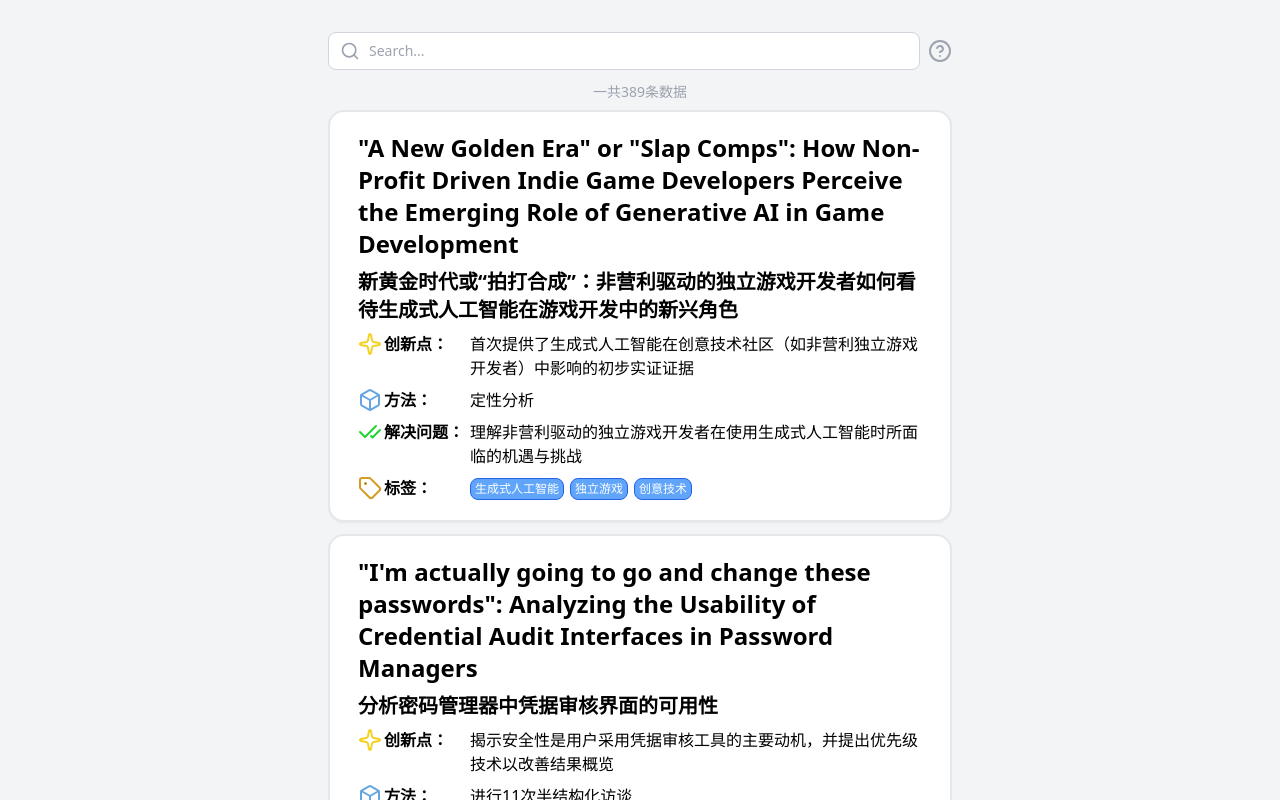
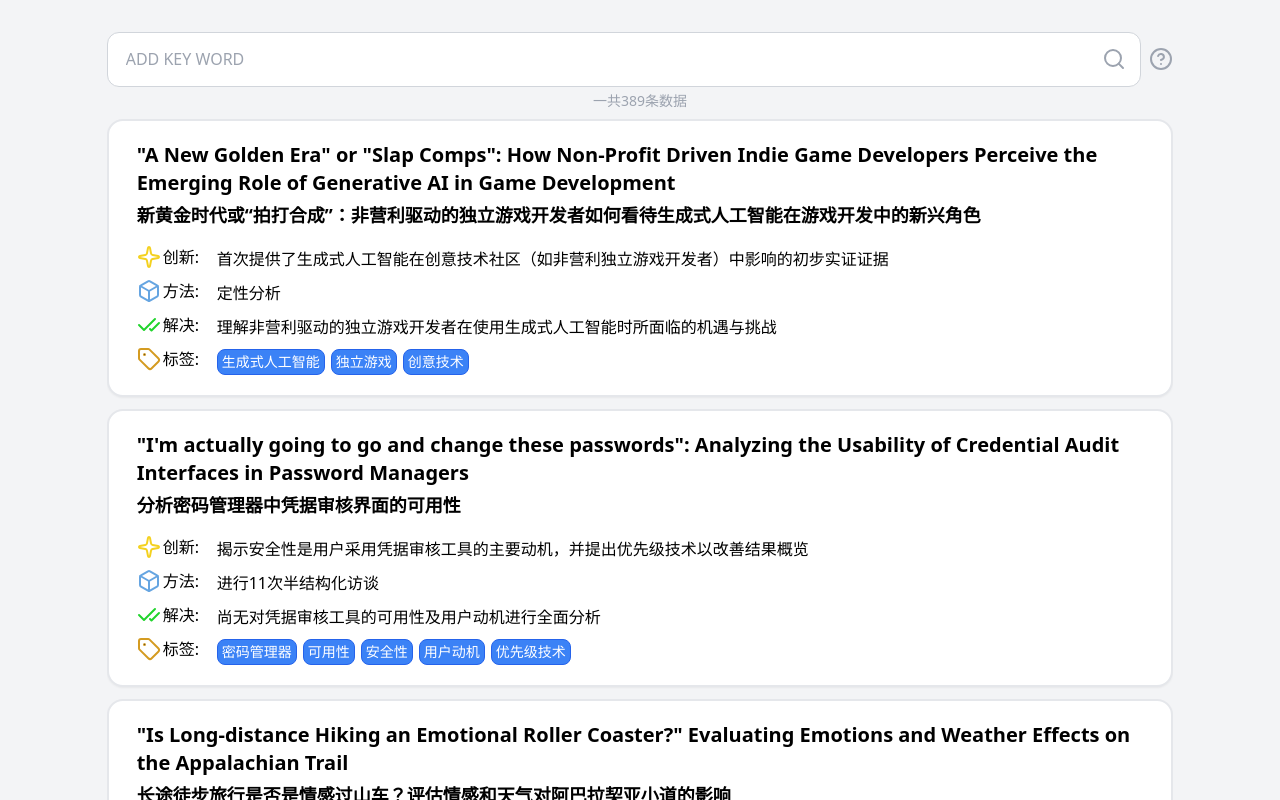
Before and after one commit to UzeG/HCIPaperLib, a Vue app: page /#/index in a window 1280 px wide. Built offline with nearby package versions, Linux system fonts and the light colour scheme; some icons are missing.

Commit message:
feat: search bubble ui

```diff
--- a/src/pages/IndexPage.vue
+++ b/src/pages/IndexPage.vue
@@ -1,24 +1,51 @@
 <template>
   <div class="page bg-gray-100">
-    <VGithubIcon url="https://github.com/UzeG/HCIPaperLib" />
+    <VGithubIcon url="https://github.com/UzeG/HCIPaperLib" class=" hidden lg:block" />
     <div class=" w-full h-full flex justify-center">
-      <div class=" w-fit">
-        <div class=" h-full py-2 px-2 w-[40rem] flex flex-col relative">
+      <div class=" h-full py-2 w-11/12 lg:w-5/6 flex flex-col relative">
         <!-- GitHub logo -->
         <!-- 搜索框 -->
-          <div class=" flex items-center">
-            <div class="relative flex-1 mr-2">
-              <input type="text" placeholder="Search..." v-model="userIpt" @keydown.enter="handleIptEnter"
-                class="w-full pl-10 pr-8 py-2 text-sm border rounded-lg focus:ring-2 focus:ring-blue-500 focus:border-blue-500 outline-none border-gray-300" />
-              <Search class="absolute left-3 top-1/2 -translate-y-1/2 w-5 h-5 text-gray-400 pointer-events-none" />
-              <X class="absolute right-3 top-1/2 -translate-y-1/2 w-4 h-4 text-gray-400 cursor-pointer"
-                @click="clearIpt" v-show="userIpt.length > 0" />
+        <div class=" w-full flex items-center relative">
+          <div class=" flex-1 relative mr-2 min-w-0">
+            <div
+              class=" w-full flex items-center border border-gray-300 bg-white transition-all pl-2.5 py-1.5 pr-3.5 rounded-xl focus-within:ring-2 gap-2">
+              <!--
+              常见布局技巧
+              min-w-0：限制它不会自动扩展超出父容器。
+              min-w-0 应该放在 需要收缩宽度的 flex 子元素（即 flex-item）上，而不是在父 flex 容器上。它的作用是限制子元素的最小宽度为 0，使其可以在父容器的空间范围内自由收缩。
+              -->
+              <div class=" flex-1 flex items-center focus-within:bg-gray-200 rounded-lg px-2 min-w-0">
+                <div ref="iptScrollBox" class=" flex-1 min-w-0 flex items-center overflow-auto">
+                  <!-- 关键词Bubble -->
+                  <div v-if="keyWords.length > 0" class=" flex gap-1 flex-nowrap pr-2 py-1.5">
+                    <div v-for="(kw, i) in keyWords "
+                      :class="` group px-2 py-0.5 ${curActiveKeyWordIndex == i ? 'bg-blue-400 text-blue-100' : 'bg-blue-100  border-blue-400 text-blue-400'} border rounded-lg relative`">
+                      <span>{{ kw }}</span>
+                      <X :size="14" @click="handleClickDeleteKeywordBubble(i)"
+                        class=" hidden group-hover:block cursor-pointer absolute z-[100] top-0 right-0 -translate-y-1/3 translate-x-1/3 p-[0.1rem] border border-red-500 bg-red-50 text-red-500 rounded-full" />
+                    </div>
+                  </div>
+                  <!-- 输入框 -->
+                  <input ref="userIpt" type="text" placeholder="ADD KEY WORD" v-model="userIptText"
+                    @keydown.enter="handleIptEnter" @keydown.backspace="handleIptBackspace"
+                    @keydown.left="handleIptLeftArrow" @keydown.right="handleIptRightArrow" @keydown.esc="handleIptEsc"
+                    @dblclick="handleDblclickIpt" @blur="curActiveKeyWordIndex = -1" @input="curActiveKeyWordIndex = -1"
+                    :class="` ${keyWords.length == 0 && 'py-[0.53rem]'} min-w-32 flex-1 bg-transparent`" />
+                </div>
+                <!-- 清空X -->
+                <X class=" w-4 h-4 text-gray-400 cursor-pointer" @click="clearIpt"
+                  v-show="userIptText.length > 0 || keyWords.length > 0" />
+              </div>
+              <div class=" w-6">
+                <Search class=" w-6 h-6 text-gray-400 cursor-pointer" @click="handleIptEnter" />
+              </div>
+            </div>
           </div>
           <div class=" relative">
             <CircleHelp class=" text-gray-400 cursor-pointer hover:text-blue-500 transition-all"
               @click="showHelp = !showHelp" />
             <div v-if="showHelp"
-                class=" absolute -right-1 translate-x-full top-0 px-4 py-2 min-w-40 bg-white rounded-lg border border-gray-400 text-sm shadow-lg text-gray-500 select-none">
+              class=" absolute -bottom-1 translate-y-full right-0 md:right-1/2 md:translate-x-1/3 px-4 py-2 min-w-40 bg-white rounded-lg border border-gray-400 text-sm shadow-lg text-gray-500 select-none">
               查询规则：
               <br />
               使用 [;,.，；。-] 进行关键词分割
@@ -28,18 +55,18 @@
           </div>
         </div>
         <!-- 搜索规则 -->
-          <div class=" w-full flex flex-wrap gap-2 mt-2">
+        <!-- <div class=" w-full flex flex-wrap gap-2 mt-2">
           <div v-for="(item, i) in keyWords" :key="i" @click="handleClickKeyWordBubble(i)"
             :class="` px-2 py-0.5 border border-blue-500 ${item.enable ? 'bg-blue-500 text-white' : 'bg-white text-blue-500'} rounded-lg text-sm select-none cursor-pointer`">
             {{ item.str }}
           </div>
-          </div>
+        </div> -->
         <!-- 搜索信息 -->
         <div class=" w-full mt-1" v-show="!isLoading">
           <div class=" text-sm text-gray-400 text-center">一共{{ filteredData.length }}条数据</div>
         </div>
         <!-- 内容 -->
-          <div class=" max-w-[40rem] mt-2 overflow-auto">
+        <div class=" w-full mt-2 overflow-auto">
           <div v-if="isLoading" class=" tracking-wide text-lg text-gray-400">
             loading...
           </div>
@@ -48,45 +75,44 @@
           </div>
           <div v-else class=" grid grid-cols-1 gap-3 overflow-auto">
             <div v-for="(item, i) in filteredData" :key="i"
-                class=" px-7 py-5 rounded-2xl border-2 border-gray-200 bg-white shadow-sm grid grid-cols-1 gap-2">
-                <div class=" text-2xl font-bold hover:underline cursor-pointer" @click="toUrl(item.url)">
+              class=" px-7 py-5 rounded-2xl border-2 border-gray-200 bg-white shadow-sm grid grid-cols-1">
+              <div class=" text-lg lg:text-xl font-bold hover:underline cursor-pointer mb-1" @click="toUrl(item.url)">
                 {{ item.eTitle }}
               </div>
-                <div class=" text-xl font-semibold">
+              <div class=" text-base lg:text-lg font-semibold mb-4">
                 {{ item.title }}
               </div>
               <div class=" grid grid-cols-1 gap-2">
-                  <div class=" flex items-start">
-                    <div class=" flex items-center gap-0.5 min-w-28">
+                <div class=" flex items-start text-sm lg:text-base">
+                  <div class=" flex items-center gap-0.5 min-w-20">
                     <Sparkle :size="24" color="#f4d11f" />
-                      <div class=" font-semibold text-nowrap">创新点：</div>
+                    <div class=" text-nowrap">创新:</div>
                   </div>
-                    <div>{{ item.innovation }}</div>
+                  <div class=" font-light pt-0.5">{{ item.innovation }}</div>
+                </div>
+                <div class=" flex items-start text-sm lg:text-base">
+                  <div class=" flex items-center gap-0.5 min-w-20">
+                    <Box :size="24" color="#66a5e1" />
+                    <div class=" text-nowrap">方法:</div>
+                  </div>
+                  <div class=" font-light pt-0.5">{{ item.method }}</div>
+                </div>
+                <div class=" flex items-start text-sm lg:text-base">
+                  <div class=" flex items-center gap-0.5 min-w-20">
+                    <CheckCheck :size="24" color="#21d42d" />
+                    <div class=" text-nowrap">解决:</div>
+                  </div>
+                  <div class=" font-light pt-0.5">{{ item.solved }}</div>
                 </div>
                 <div class=" flex items-start">
-                    <div class=" flex items-center gap-0.5 min-w-28">
-                      <Box :size="24" color="#66a5e1" />
-                      <div class=" font-semibold text-nowrap">方法：</div>
-                    </div>
-                    <div>{{ item.method }}</div>
-                  </div>
-                  <div class=" flex items-start">
-                    <div class=" flex items-center gap-0.5 min-w-28">
-                      <CheckCheck :size="24" color="#21d42d" />
-                      <div class=" font-semibold text-nowrap">解决问题：</div>
-                    </div>
-                    <div>{{ item.solved }}</div>
-                  </div>
-                  <div class=" flex items-start">
-                    <div class=" flex items-center gap-0.5 min-w-28">
+                  <div class=" flex items-center gap-0.5 min-w-20">
                     <Tag :size="24" color="#d49b21" />
-                      <div class=" font-semibold text-nowrap">标签：</div>
+                    <div class=" text-nowrap text-sm lg:text-base">标签:</div>
                   </div>
                   <div class=" flex flex-wrap gap-1.5 pt-0.5">
                     <div v-for="(tag, j) in item.key" :key="j"
-                        class="  px-1 py-0.5 bg-blue-400 border border-blue-600 rounded-lg text-white text-xs">
+                      class="  px-1 py-0.5 bg-blue-500 border border-blue-600 rounded-lg font-light text-white text-xs lg:text-sm">
                       {{ tag }}
-                      </div>
                     </div>
                   </div>
                 </div>
@@ -101,12 +127,14 @@
 
 <script setup lang="ts">
 import CHILBWData from '@/assets/chi-lbw-2024-a-2.json';
-import { Search, CircleHelp, Box, CheckCheck, Sparkle, Tag, X } from 'lucide-vue-next';
+import { Search, CircleHelp, Box, CheckCheck, Sparkle, Tag, X, CurlyBraces } from 'lucide-vue-next';
 // @ts-ignore
 import { VGithubIcon } from 'v-github-icon';
-import { ref, computed } from 'vue';
+import { ref } from 'vue';
 
-const userIpt = ref('');
+const userIpt = ref<HTMLInputElement | null>(null);
+const iptScrollBox = ref<HTMLDivElement | null>(null);
+const userIptText = ref('');
 
 const CHILBWJoinedStr = ref<string[]>([]);
 CHILBWData.forEach(item => {
@@ -119,12 +147,12 @@ CHILBWData.forEach(item => {
   )
 });
 
-function isChineseOrEnglish(char: string) {
-  const chineseRegex = /[\u4e00-\u9fa5]/;
-  const englishRegex = /[a-zA-Z]/;
+// function isChineseOrEnglish(char: string) {
+//   const chineseRegex = /[\u4e00-\u9fa5]/;
+//   const englishRegex = /[a-zA-Z]/;
 
-  return chineseRegex.test(char) || englishRegex.test(char);
-}
+//   return chineseRegex.test(char) || englishRegex.test(char);
+// }
 
 interface CHILBWItem {
   eTitle: string;
@@ -142,28 +170,76 @@ const filteredData = ref<CHILBWItem[]>(CHILBWData);
 const isLoading = ref(false);
 const showHelp = ref(false);
 
-const keyWords = ref<{ str: string, enable: boolean }[]>([]);
+const keyWords = ref<string[]>([]);
+const curActiveKeyWordIndex = ref(-1);
 
-const getKeyWords = () => {
-  return userIpt.value
+const getKeyWords = (str: string) => {
+  return str
     .split(/[;,.，；。-]/)
     .map(item => item.trim())
     .filter(item => item.length > 0)
-    .map(item => ({ str: item, enable: true }));
 };
 
 const handleIptEnter = () => {
-  keyWords.value = getKeyWords();
-  userIpt.value = keyWords.value.map(item => item.str).join(';');
+  const iptKW = getKeyWords(userIptText.value);
+  for (const kw of iptKW) {
+    if (!keyWords.value.includes(kw)) {
+      keyWords.value.push(kw);
+    }
+  }
+  userIptText.value = '';
   executeSearch(keyWords.value);
 }
 
-const handleClickKeyWordBubble = (index: number) => {
-  keyWords.value[index].enable = !keyWords.value[index].enable;
+const handleIptBackspace = () => {
+  if (userIptText.value != '')
+    return;
+  // userIpt.value?.blur();
+  if (curActiveKeyWordIndex.value == -1) {
+    curActiveKeyWordIndex.value = keyWords.value.length - 1;
+  } else {
+    keyWords.value.splice(curActiveKeyWordIndex.value, 1);
+    curActiveKeyWordIndex.value = -1;
+    executeSearch(keyWords.value);
+  }
+}
+
+const handleIptLeftArrow = () => {
+  if (curActiveKeyWordIndex.value == -1)
+    return;
+  // if (userIptText.value != '')
+  //   return
+  const t = curActiveKeyWordIndex.value;
+  curActiveKeyWordIndex.value = t <= 0 ? keyWords.value.length - 1 : t - 1;
+  // curActiveKeyWordIndex.value = Math.max(0, curActiveKeyWordIndex.value - 1);
+}
+
+const handleIptRightArrow = () => {
+  if (curActiveKeyWordIndex.value == -1)
+    return;
+  const t = curActiveKeyWordIndex.value;
+  // curActiveKeyWordIndex.value = t >= keyWords.value.length - 1 ? -1 : t + 1;
+  curActiveKeyWordIndex.value = t >= keyWords.value.length - 1 ? 0 : t + 1;
+  // curActiveKeyWordIndex.value = Math.min(keyWords.value.length - 1, curActiveKeyWordIndex.value + 1);
+}
+
+const handleIptEsc = () => {
+  if (curActiveKeyWordIndex.value == -1)
+    return;
+  curActiveKeyWordIndex.value = -1;
+}
+
+const handleClickDeleteKeywordBubble = (index: number) => {
+  keyWords.value.splice(index, 1);
   executeSearch(keyWords.value);
 }
 
-const executeSearch = (kws: { str: string, enable: boolean }[]) => {
+const handleDblclickIpt = () => {
+  userIptText.value = keyWords.value.join(';');
+  keyWords.value.splice(0);
+}
+
+const executeSearch = (kws: string[]) => {
   if (kws.length == 0) {
     filteredData.value = data.value;
     return;
@@ -176,15 +252,29 @@ const executeSearch = (kws: { str: string, enable: boolean }[]) => {
   }, 2000);
 
   const res: CHILBWItem[] = [];
-  CHILBWJoinedStr.value.forEach((str, i) => {
-    kws.some(kw => kw.enable && str.includes(kw.str)) && res.push(data.value[i]);
+
+  CHILBWJoinedStr.value.forEach((item, index) => {
+    let flag = true;
+    for (const kw of kws) {
+      if (!item.includes(kw)) {
+        flag = false;
+        break;
+      }
+    }
+    flag && res.push(data.value[index])
   });
+
+  // CHILBWJoinedStr.value.forEach((str, i) => {
+  //   kws.some(kw => str.includes(kw)) && res.push(data.value[i]);
+  // });
 
   filteredData.value = res;
 }
 
 const clearIpt = () => {
-  userIpt.value = '';
+  userIptText.value = '';
+  keyWords.value.splice(0);
+  executeSearch(keyWords.value);
 }
 
 const toUrl = (url: string) => {
```
Lines whose indentation alone changed are shown as unchanged.
